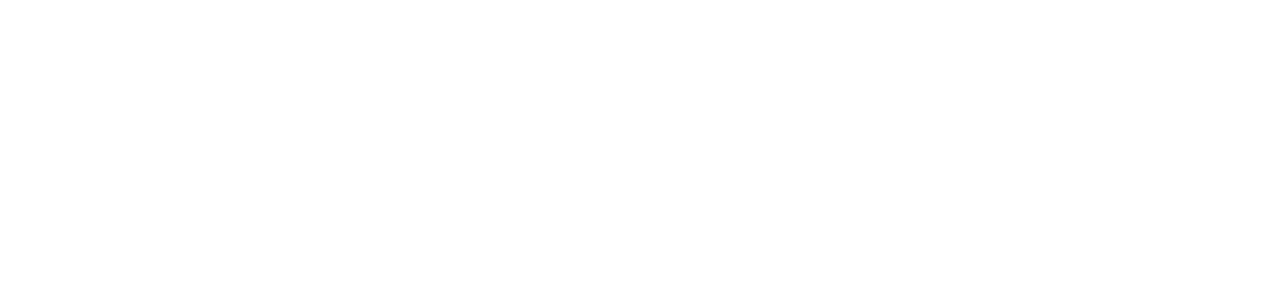
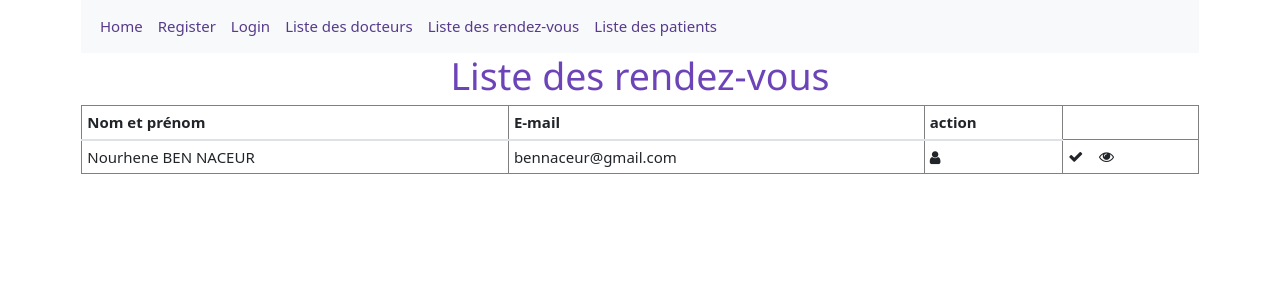
Before and after one commit to insafabdi/stage-medin, an Angular app: page /listedesrendez-vous in a window 1280 px wide. Shown: the top 300 px of the page. Built offline with nearby package versions, Linux system fonts and the light colour scheme.

Commit message:
"liste patient"

```diff
--- a/src/app/listedesrendez-vous/listedesrendez-vous.component.html
+++ b/src/app/listedesrendez-vous/listedesrendez-vous.component.html
@@ -2,18 +2,10 @@
     <h1>Liste des rendez-vous</h1>
 
   </div>
-  <table class="table">
+  <table class="table" id="myTable">
       <thead>
         <tr>
-          <th s<div class="modal-body">
-        Nom et prénom: <span>Nourhene BEN NACEUR<br></span>
-        Date de naissance: <span id ="date">01/06/1999</span><br>
-        Genre:<span id="genre">Femme</span><br>
-       Date de rendez-vous: <span id="rendez">16/08/2022</span><br>
-        Autres informations:<br>
-
-
-      </div>cope="col">Nom et prénom</th>
+          <th scope="col">Nom et prénom</th>
           <th scope="col">E-mail</th>
           <th scope="col">action</th>
         </tr>
@@ -22,8 +14,9 @@
     <tbody>
 
       <tr>
+        <td id="name" >  Nourhene BEN NACEUR </td>
+        <td id="email"> bennaceur@gmail.com  </td>
         <td> <i class="fa fa-user "></i> </td>
-        <td>   </td>
         <td>  <i class=" fa fa-check"></i>  &nbsp;  &nbsp;<span data-toggle="modal" data-target="#exampleModal"><i class="fa fa-eye"></i></span> </td>
 
 
@@ -42,16 +35,6 @@
           <span aria-hidden="true">&times;</span>
         </button>
       </div>
-      <!-- <div class="modal-body">
-        Nom et prénom:<br>
-        Date de naissance:<br>
-        Genre:<br>
-        Date de rendez-vous:<br>
-        Autres informations:
-        test
-
-      </div> -->
-
       <div class="modal-body">
         Nom et prénom: <span>Nourhene BEN NACEUR<br></span>
         Date de naissance: <span id ="date">01/06/1999</span><br>
@@ -59,10 +42,9 @@
        Date de rendez-vous: <span id="rendez">16/08/2022</span><br>
         Autres informations:<br>
 
-
       </div>
       <div class="modal-footer">
-        <button type="button" class="btn btn-secondary" (click) ="addPatient()"data-dismiss="modal">Confirmer</button>
+        <button type="button" class="btn btn-secondary" (click)= "addPatient()" data-dismiss="modal">Confirmer</button>
         <button type="button" class="btn btn-primary">Supprimer</button>
       </div>
     </div>
--- a/src/app/register/register.component.css
+++ b/src/app/register/register.component.css
@@ -18,7 +18,7 @@ body{
 	border-radius: 10px;
 	box-shadow: 5px 20px 50px #000;
 }
-input{
+.input-text{
 	width: 60%;
 	height: 40px;
 	background: #e0dede;
```
